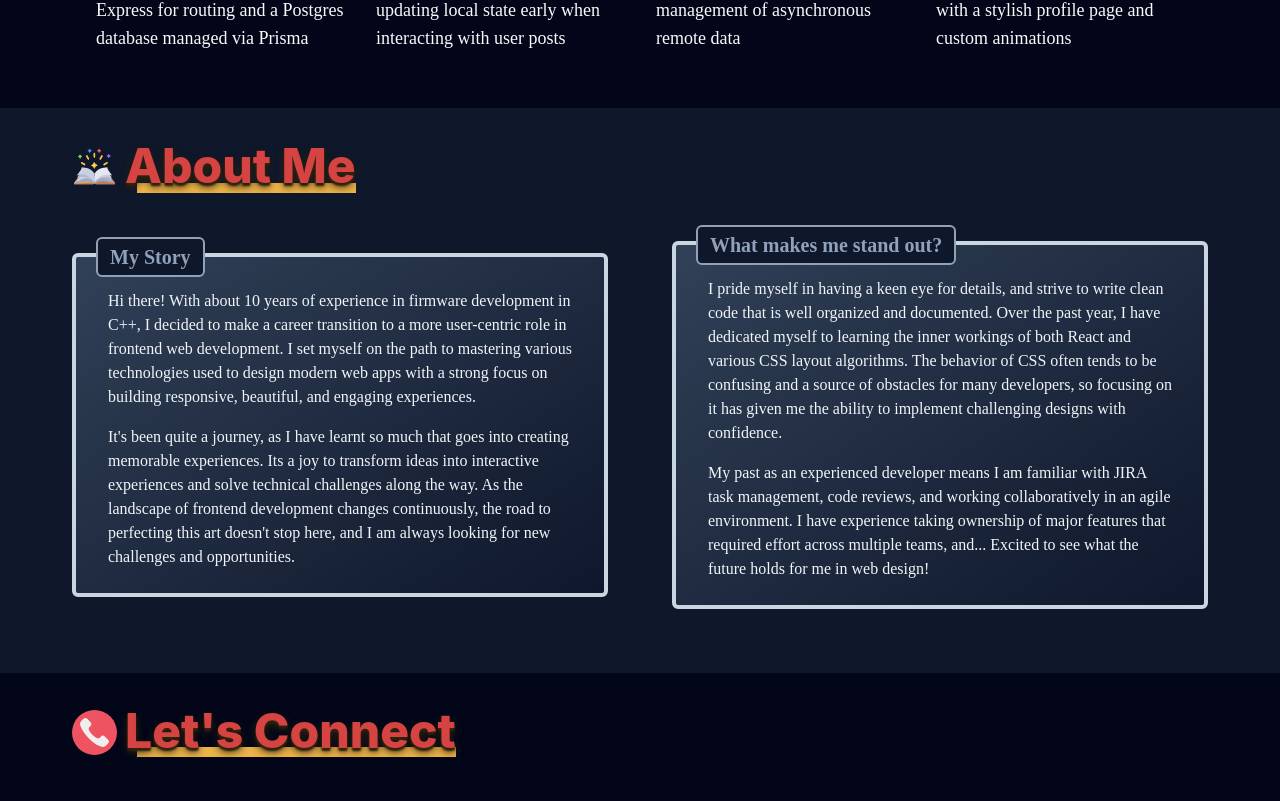
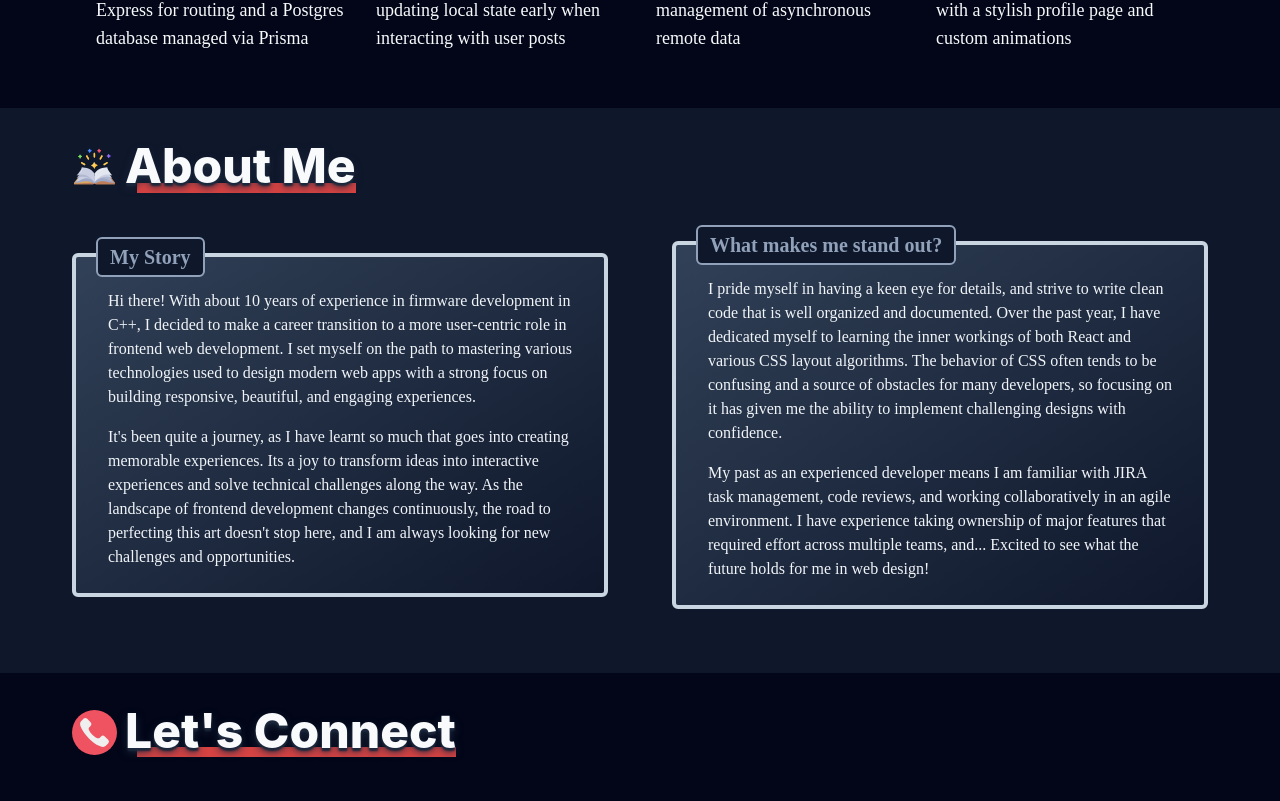
Before and after one commit to skharat8/portfolio-site, a React (Vite) app: page / in a window 1280 px wide. Shown: the part 1779-2580 px from the top of the page. Built offline with nearby package versions, Linux system fonts and the light colour scheme; what @midudev/tailwind-animations would draw is missing.

Commit message:
Improve the section title colors

```diff
--- a/src/assets/theme.css
+++ b/src/assets/theme.css
@@ -16,16 +16,15 @@
   /* Neutral Color: Tailwind Slate */
   --color-primary: var(--color-indigo-500);
 
-  --color-primary-indigo-50: hsl(221 68% 93%);
-  --color-primary-indigo-100: hsl(221 78% 86%);
-  --color-primary-indigo-200: hsl(224 67% 76%);
-  --color-primary-indigo-300: hsl(225 57% 67%);
-  --color-primary-indigo-400: hsl(227 50% 59%);
-  --color-primary-indigo-500: hsl(227 42% 51%);
-  --color-primary-indigo-600: hsl(228 45% 45%);
-  --color-primary-indigo-700: hsl(230 49% 41%);
-  --color-primary-indigo-800: hsl(232 51% 36%);
-  --color-primary-indigo-900: hsl(234 62% 26%);
+  --color-primary-azure-100: hsl(211 100% 90%);
+  --color-primary-azure-200: hsl(210 100% 80%);
+  --color-primary-azure-300: hsl(211 100% 90%);
+  --color-primary-azure-400: hsl(210 100% 60%);
+  --color-primary-azure-500: hsl(210 100% 50%);
+  --color-primary-azure-600: hsl(210 100% 40%);
+  --color-primary-azure-700: hsl(210 100% 30%);
+  --color-primary-azure-800: hsl(210 100% 20%);
+  --color-primary-azure-900: hsl(211 100% 10%);
 
   --color-secondary-50: hsl(38 65% 95%);
   --color-secondary-100: hsl(38 85% 92%);
--- a/src/components/SectionTitle.tsx
+++ b/src/components/SectionTitle.tsx
@@ -28,16 +28,14 @@ function SectionTitle({
       </motion.div>
 
       <motion.h2
-        className={`text-accent-red-400 text-shadow-secondary-900 relative isolate inline-block
-          font-extrabold text-shadow-lg`}
+        className="relative isolate inline-block font-extrabold text-slate-50 text-shadow-lg
+          text-shadow-slate-800"
         initial={{ opacity: 0 }}
         whileInView={{ opacity: 1 }}
       >
         <span
           aria-hidden
-          className={
-            "border-secondary-500 absolute inset-0 bottom-0 left-3 -z-1 border-b-10"
-          }
+          className="border-accent-red-400 absolute inset-0 bottom-0 left-3 -z-1 border-b-10"
         ></span>
         {children}
       </motion.h2>
```
